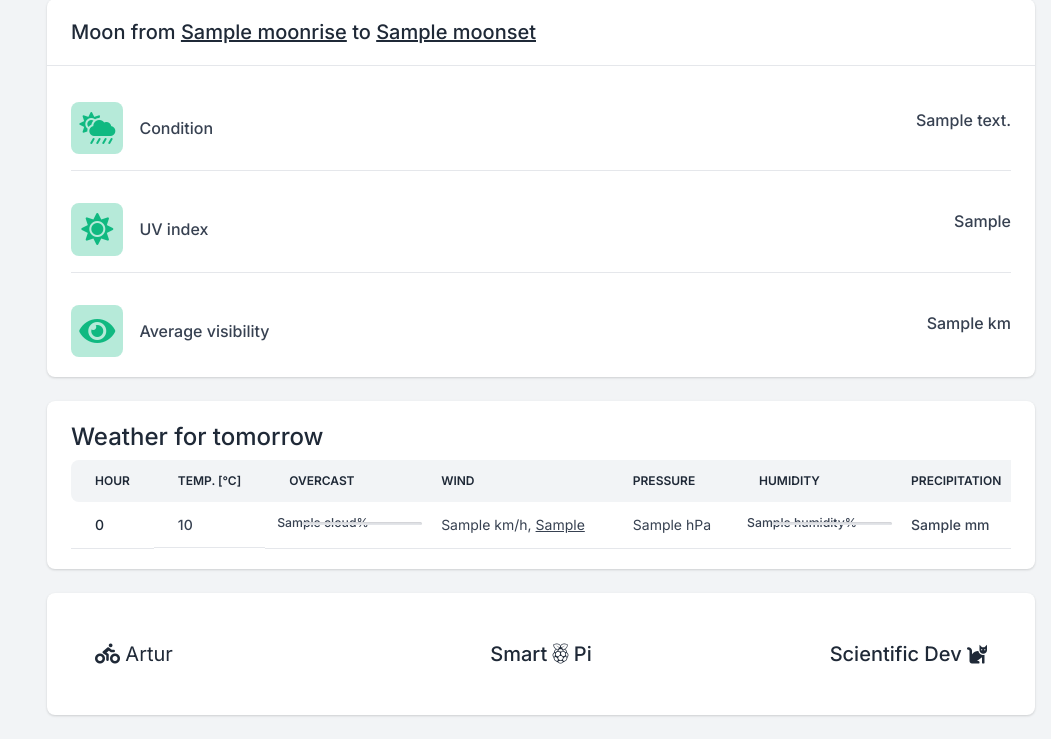
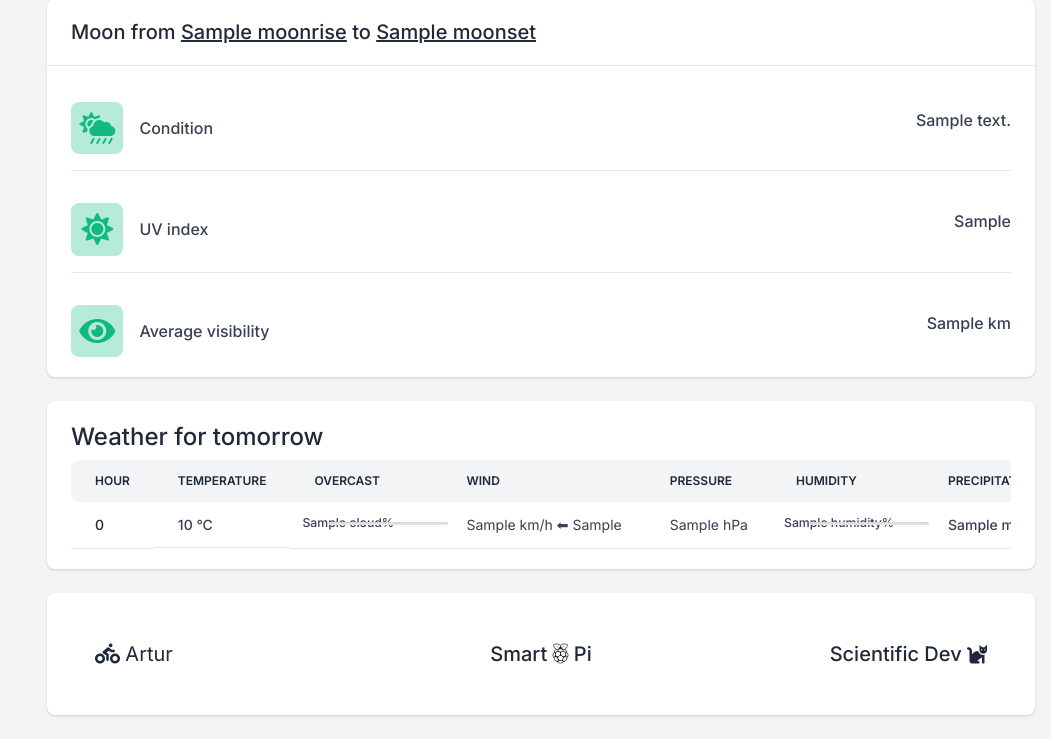
Before and after one commit to zacniewski/SmartPi, a Django app: template apps/templates/weather/default-weather.html in a window 1280 px wide. Shown: the part 2336-3075 px from the top of the page, without its empty margins (229-1280 px from the left). Run offline with Django 3.2, Linux system fonts and the light colour scheme; the template is opened without the code that fills it: most values are stand-ins (such as "Sample title", 1, 10 or a date in 2020); some libraries are stand-ins or nearby versions.

Commit message:
Weather forecast for default location

```diff
--- a/apps/templates/weather/default-weather.html
+++ b/apps/templates/weather/default-weather.html
@@ -394,7 +394,7 @@
                   <thead class="thead-light">
                       <tr>
                           <th class="border-0 rounded-start">Hour</th>
-                          <th class="border-0">Temp. [&deg;C]</th>
+                          <th class="border-0">Temperature</th>
                           <th class="border-0">Overcast</th>
                           <th class="border-0">Wind</th>
                           <th class="border-0">Pressure</th>
@@ -408,7 +408,7 @@
                       <tr>
                           <td class="text-primary fw-bold">{{ forloop.counter0 }}</td>
                           <td class="fw-bold d-flex align-items-center">
-                              {{ item.temp_c }}
+                              {{ item.temp_c }} &deg;C
                           </td>
                           <td>
                               <div class="row d-flex align-items-center">
@@ -423,7 +423,7 @@
                               </div>
                           </td>
                           <td>
-                              {{ item.wind_kph }} km/h, <u>{{ item.wind_dir }}</u>
+                              {{ item.wind_kph }} km/h &#11013; {{ item.wind_dir }}
                           </td>
                           <td>
                             {{ item.pressure_mb }} hPa
```
